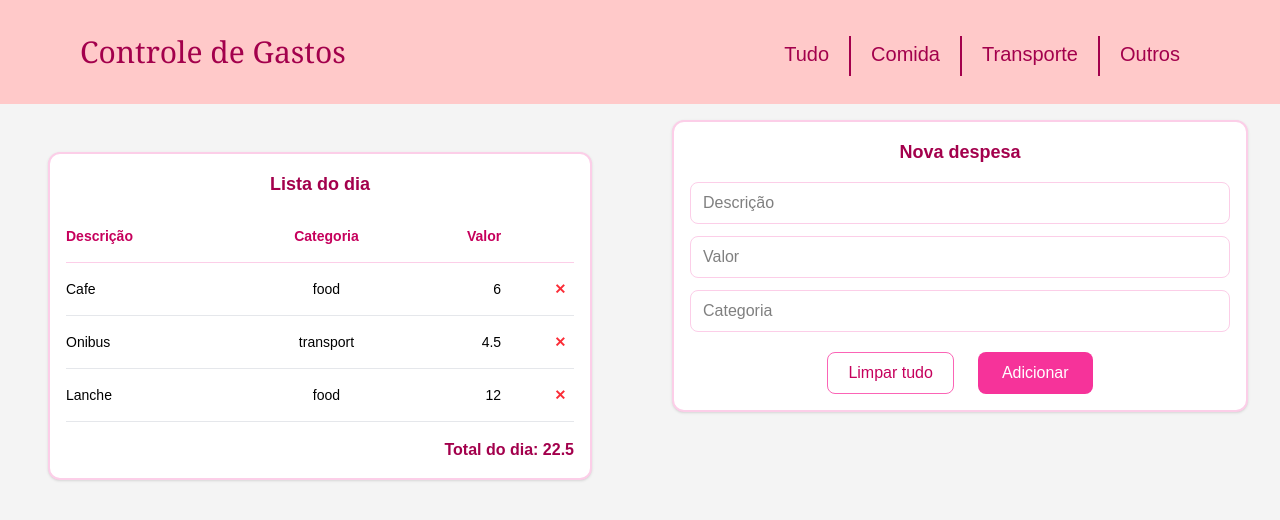
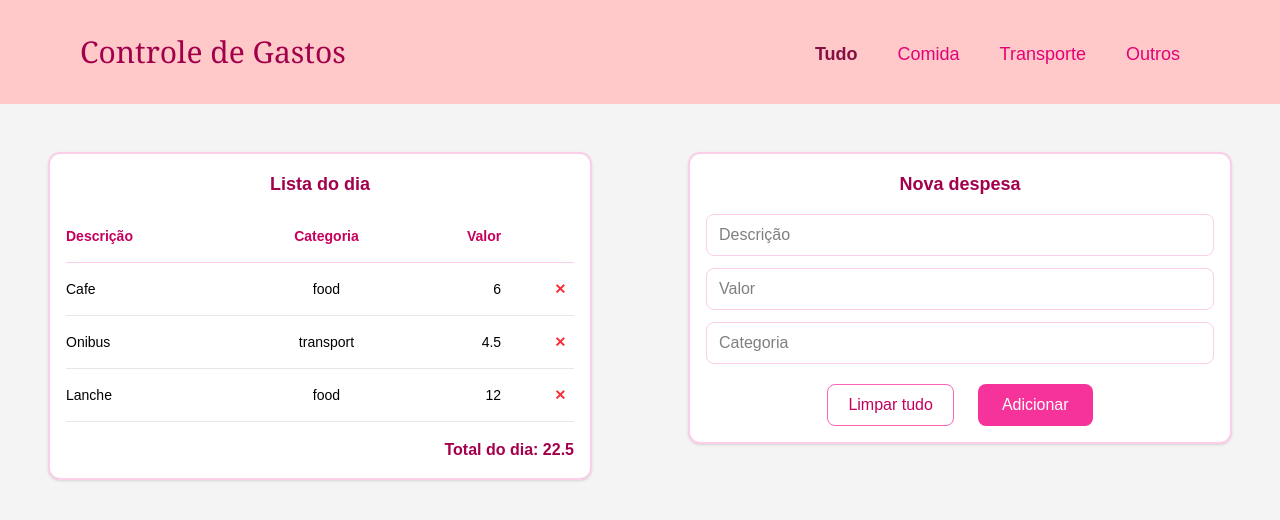
Before and after one commit to trabalhos-amanda-e-heloisa/bad-expence-tracker, a Vue app: page / in a window 1280 px wide. Shown: the top 520 px of the page. Built offline with nearby package versions, Linux system fonts and the light colour scheme.

Commit message:
FEAT: Correções no estilo.

```diff
--- a/src/components/forms/NewExpenceForm.vue
+++ b/src/components/forms/NewExpenceForm.vue
@@ -11,53 +11,34 @@ const emit = defineEmits(['update:title', 'update:value', 'update:category'])
 </script>
 
 <template>
-  <div class="bg-white border-2 border-pink-200 rounded-xl shadow-sm p-4 m-4 max-w-xl mx-auto">
-
+  <div class="bg-white border-2 border-pink-200 rounded-xl shadow-sm p-4 m-4 lg:m-12 md:m-10">
     <h2 class="text-lg font-semibold text-pink-800 text-center mb-4">
       Nova despesa
     </h2>
 
     <div class="flex flex-col gap-3">
-
-      <input
-        :value="title"
-        @input="emit('update:title', $event.target.value)"
+      <input :value="title" @input="emit('update:title', $event.target.value)"
         class="w-full border border-pink-200 rounded-lg px-3 py-2 focus:outline-none focus:ring-2 focus:ring-pink-300"
-        placeholder="Descrição"
-      />
-
-      <input
-        :value="value"
-        @input="emit('update:value', $event.target.value)"
+        placeholder="Descrição" />
+      <input :value="value" @input="emit('update:value', $event.target.value)"
         class="w-full border border-pink-200 rounded-lg px-3 py-2 focus:outline-none focus:ring-2 focus:ring-pink-300"
-        placeholder="Valor"
-      />
-
-      <input
-        :value="category"
-        @input="emit('update:category', $event.target.value)"
+        placeholder="Valor" />
+      <input :value="category" @input="emit('update:category', $event.target.value)"
         class="w-full border border-pink-200 rounded-lg px-3 py-2 focus:outline-none focus:ring-2 focus:ring-pink-300"
-        placeholder="Categoria"
-      />
-
+        placeholder="Categoria" />
     </div>
 
     <div class="flex justify-center gap-6 mt-5">
-
       <button
-        class="border border-pink-400 text-pink-700 rounded-lg px-5 py-2 hover:bg-pink-50 transition"
-        @click="clearAll"
-      >
+        class="border border-pink-400 text-pink-700 rounded-lg px-5 py-2 hover:bg-pink-50 transition active:bg-pink-100 cursor-pointer"
+        @click="clearAll">
         Limpar tudo
       </button>
-
       <button
-        class="bg-pink-500 text-white rounded-lg px-6 py-2 hover:bg-pink-600 transition"
-        @click="addExpense"
-      >
+        class="bg-pink-500 text-white rounded-lg px-6 py-2 hover:bg-pink-600 transition active:bg-pink-900 cursor-pointer"
+        @click="addExpense">
         Adicionar
       </button>
-
     </div>
 
   </div>
--- a/src/components/layout/AppHeader.vue
+++ b/src/components/layout/AppHeader.vue
@@ -4,13 +4,13 @@ defineProps(['filter'])
 const emit = defineEmits(['changeFilter'])
 </script>
 <template>
-    <div class="bg-red-200 py-5 text-center lg:flex lg:justify-between lg:items-center lg:px-20">
+    <div class="bg-red-200 py-5 text-center lg:flex lg:justify-between lg:items-center lg:px-20" >
         <h1 class="text-pink-800 font-serif text-3xl py-2">Controle de Gastos</h1>
         <div class="mt-2 justify-between">
-            <button class="small-btn text-pink-800 text-xl my-2 px-4 lg:p-2 lg:pt-1 lg:px-5 border-r-pink-800 border-r-2 lg:hover:text-pink-950" @click="emit('changeFilter','all')">Tudo</button>
-            <button class="small-btn text-pink-800 text-xl my-2 px-4 lg:p-2 lg:pt-1 lg:px-5 border-r-pink-800 border-r-2 lg:hover:text-pink-950" @click="emit('changeFilter','food')">Comida</button>
-            <button class="small-btn text-pink-800 text-xl my-2 px-4 lg:p-2 lg:pt-1 lg:px-5 border-r-pink-800 border-r-2 lg:hover:text-pink-950" @click="emit('changeFilter','transport')">Transporte</button>
-            <button class="small-btn text-pink-800 text-xl my-2 px-4 lg:p-2 lg:pt-1 lg:px-5 lg:hover:text-pink-950" @click="emit('changeFilter','other')">Outros</button>
+            <button class="small-btn text-pink-600 text-lg my-2 px-4 lg:p-2 lg:pt-1 lg:px-5 lg:hover:text-pink-800" :class="filter === 'all' ? 'text-pink-900 font-bold' : 'text-pink-600'" @click="emit('changeFilter','all')" >Tudo</button>
+            <button class="small-btn text-pink-600 text-lg my-2 px-4 lg:p-2 lg:pt-1 lg:px-5 lg:hover:text-pink-800" :class="filter === 'food' ? 'text-pink-900 font-bold' : 'text-pink-600'" @click="emit('changeFilter','food')">Comida</button>
+            <button class="small-btn text-pink-600 text-lg my-2 px-4 lg:p-2 lg:pt-1 lg:px-5 lg:hover:text-pink-800" :class="filter === 'transport' ? 'text-pink-900 font-bold' : 'text-pink-600'"  @click="emit('changeFilter','transport')">Transporte</button>
+            <button class="small-btn text-pink-600 text-lg my-2 px-4 lg:p-2 lg:pt-1 lg:px-5 lg:hover:text-pink-800" :class="filter === 'other' ? 'text-pink-900 font-bold' : 'text-pink-600'"  @click="emit('changeFilter','other')">Outros</button>
         </div>
     </div>
 </template>
```
